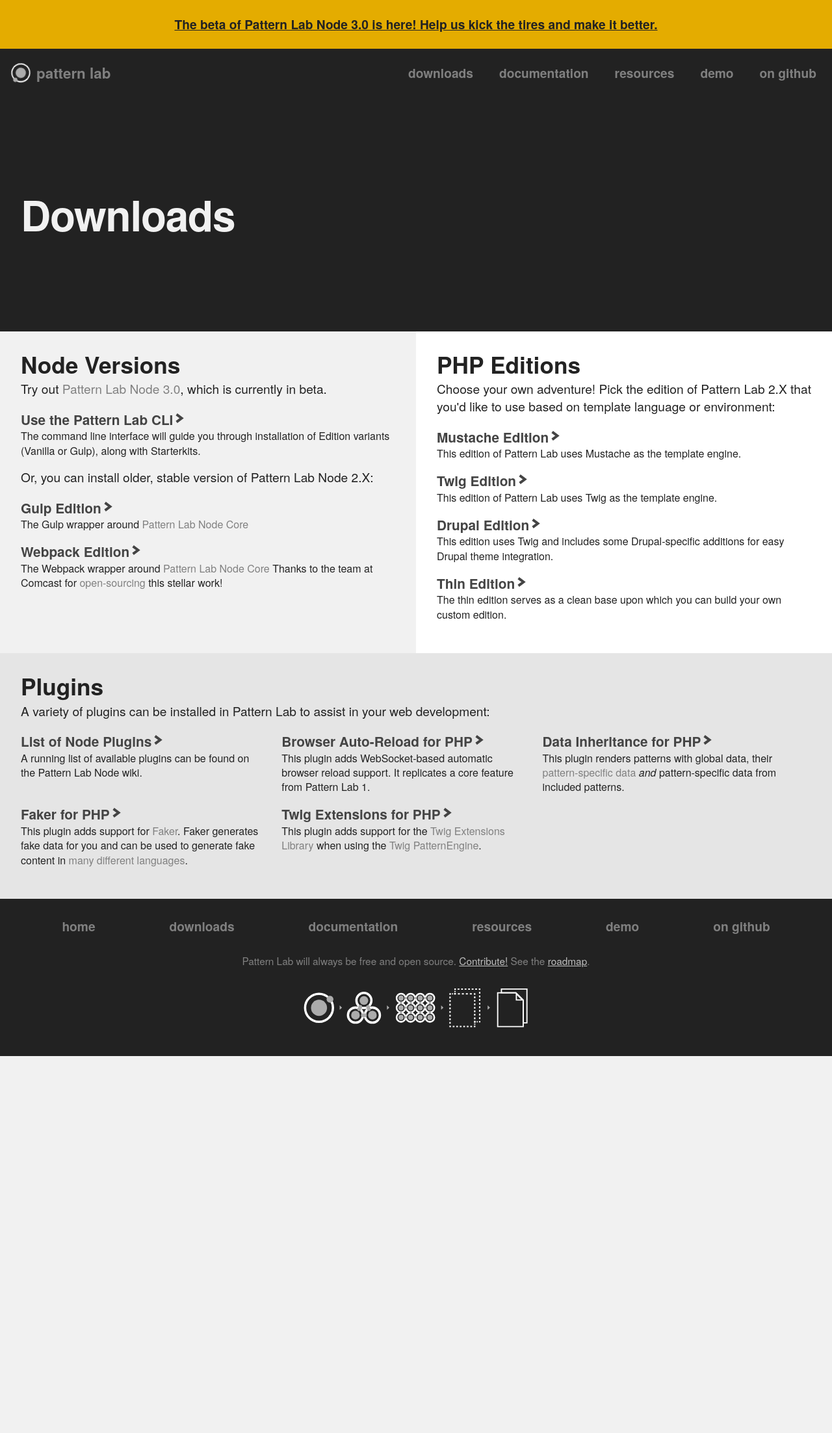
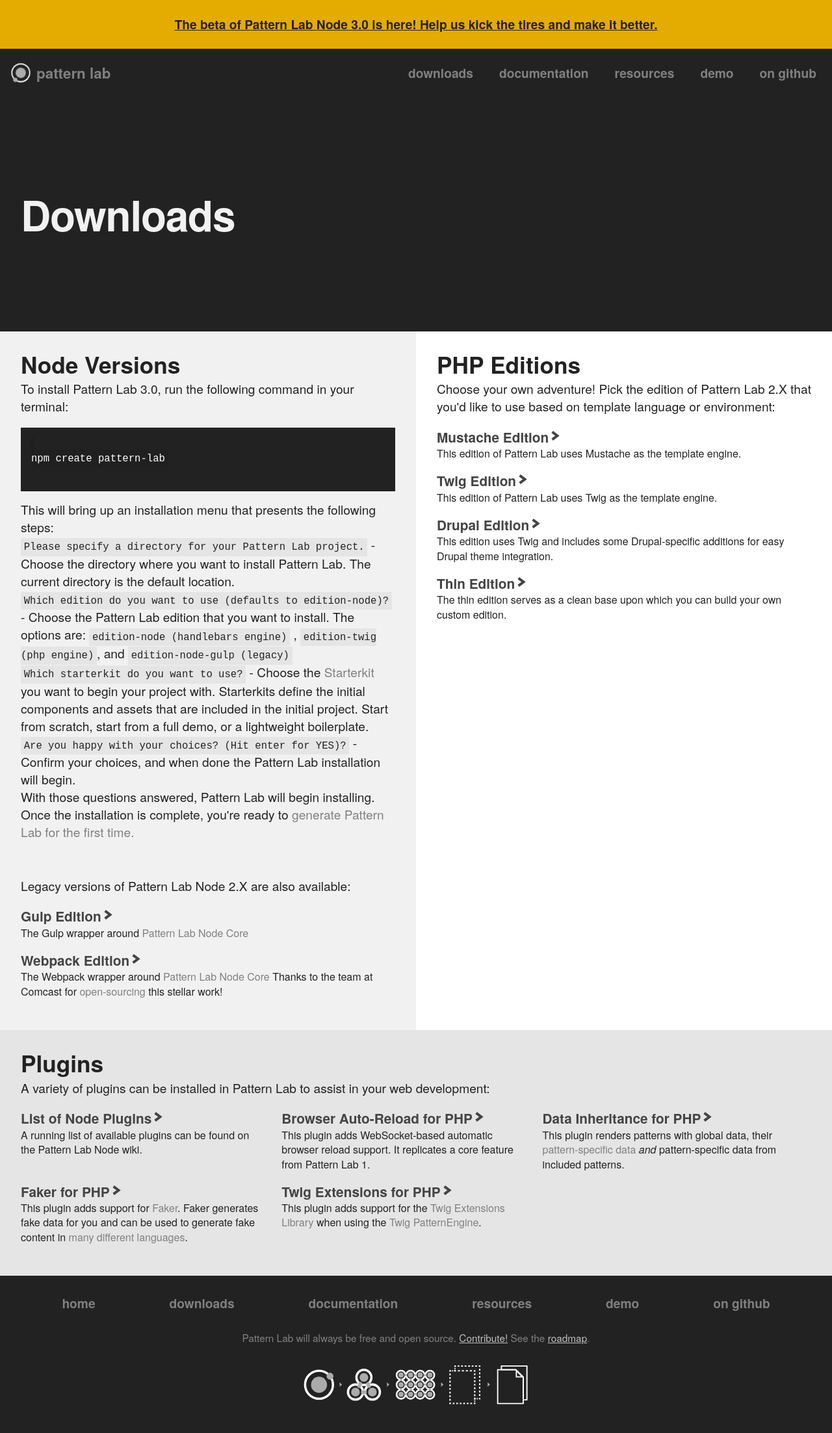
Before and after one commit to pattern-lab/website, a Jekyll site: the page built from download.html, in a window 1280 px wide. Shown: the whole page at 65% size. Built offline with Jekyll 4.4.1, drawn with Linux system fonts in a browser that asks for light colours; before the commit the page ends 1625 px from its top, so only the background shows below that.

Commit message:
Update install and generating instructions

```diff
--- a/_includes/download-node.html
+++ b/_includes/download-node.html
@@ -1,13 +1,25 @@
-<p>Try out <a href="https://github.com/pattern-lab/patternlab-node/">Pattern Lab Node 3.0</a>, which is currently in beta.</p>
+<p>To install Pattern Lab 3.0, run the following command in your terminal:</p>
 
-<ul class="link-desc-list">
-  <li class="link-desc-list__item">
-    <a class="link-desc-list__link" href="https://github.com/pattern-lab/patternlab-node#installation">Use the Pattern Lab CLI</a>
-    <p class="link-desc-list__desc"> The command line interface will guide you through installation of Edition variants (Vanilla or Gulp), along with Starterkits.</p>
-  </li>
-</ul>
+<pre>
+<code>
+npm create pattern-lab
+</code>
+</pre>
 
-<p>Or, you can install older, stable version of Pattern Lab Node 2.X:</p>
+This will bring up an installation menu that presents the following steps:
+
+<ol>
+  <li><code>Please specify a directory for your Pattern Lab project.</code> - Choose the directory where you want to install Pattern Lab. The current directory is the default location.</li>
+  <li><code>Which edition do you want to use (defaults to edition-node)?</code> - Choose the Pattern Lab edition that you want to install. The options are: <code>edition-node (handlebars engine)</code> , <code>edition-twig (php engine)</code>, and <code>edition-node-gulp (legacy)</code></li>
+  <li><code>Which starterkit do you want to use?</code> - Choose the <a href="/docs/advanced-starterkits.html">Starterkit</a> you want to begin your project with. Starterkits define the initial components and assets that are included in the initial project. Start from scratch, start from a full demo, or a lightweight boilerplate.</li>
+  <li><code>Are you happy with your choices? (Hit enter for YES)?</code> - Confirm your choices, and when done the Pattern Lab installation will begin.</li>
+</ol>
+
+With those questions answered, Pattern Lab will begin installing. Once the installation is complete, you're ready to <a href="/docs/generating-pattern-lab.html">generate Pattern Lab for the first time.</a>
+
+<hr />
+
+<p>Legacy versions of Pattern Lab Node 2.X are also available:</p>
 
 <ul class="link-desc-list">
     <li class="link-desc-list__item">
--- a/css/style.scss
+++ b/css/style.scss
@@ -381,9 +381,10 @@
  */
 hr {
     display: block;
-    height: 40px;
+	height: 40px;
+	border: 0;
     background: $color-gray-05;
-    margin: 0;
+    margin: 0 0 1rem;
 }
 
 /**
```
Also changed, not shown: docs/generating-pattern-lab.md (+21 -7 lines).
